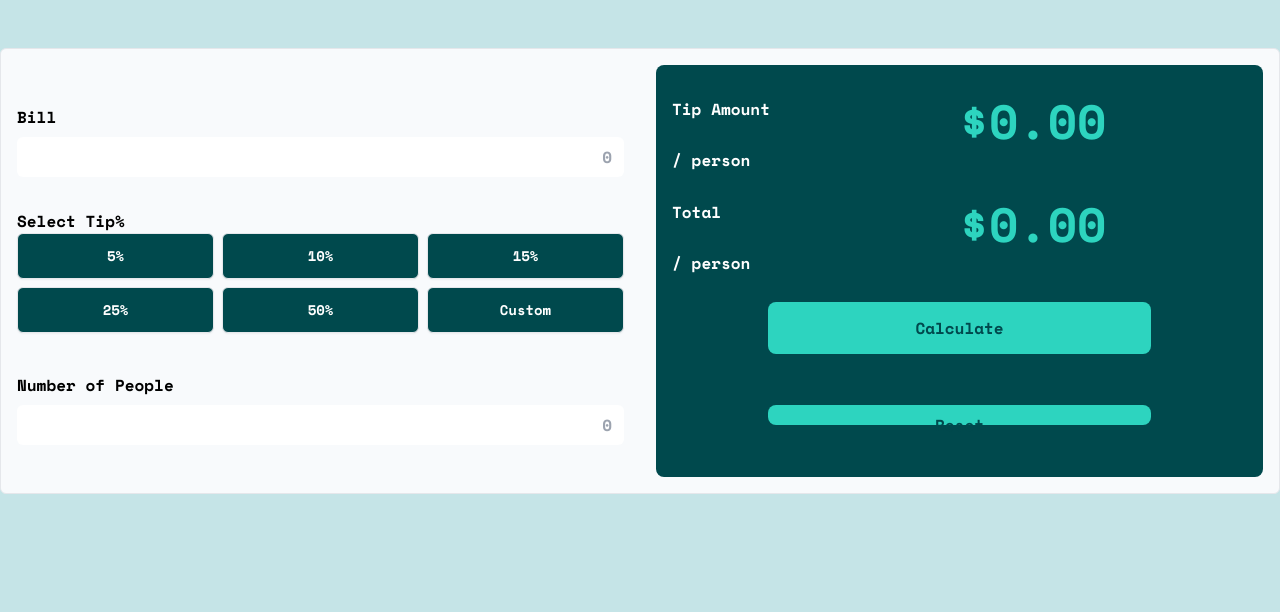
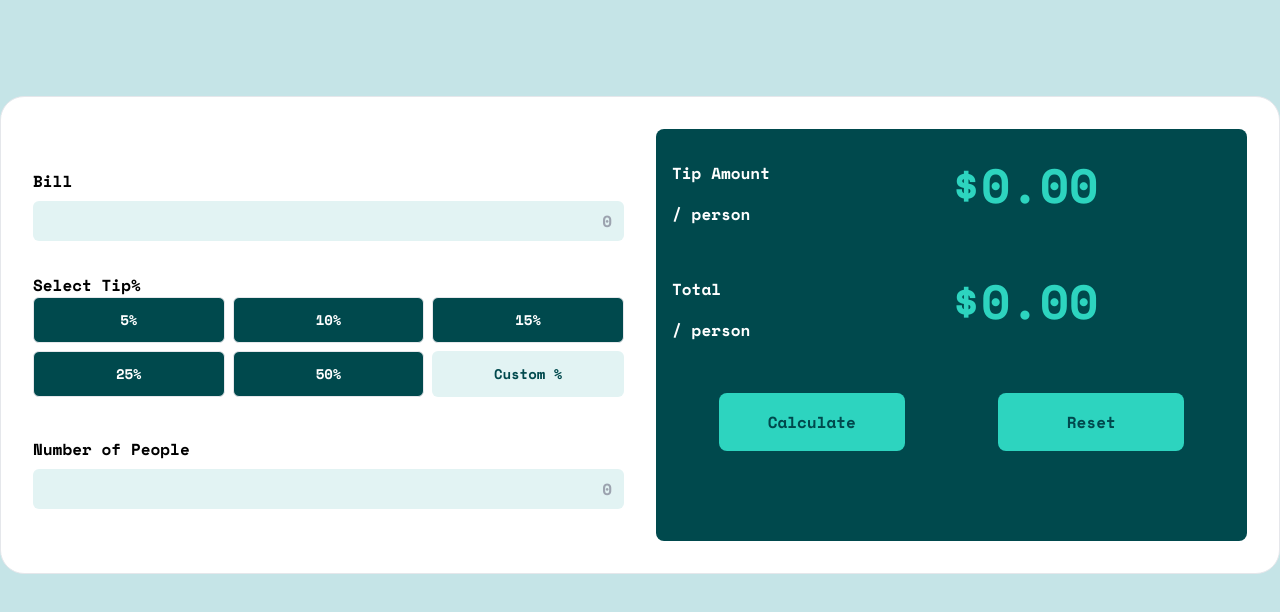
Before and after one commit to mynameisonoda/tip-calculator, a React (Create React App) app: page / in a window 1280 px wide. Shown: the top 612 px of the page. Built offline with nearby package versions, Linux system fonts and the light colour scheme.

Commit message:
Reformatted layout of buttons on right panel, made input fields more distinct and aligned with each other, made radio buttons a bit more interactive

```diff
--- a/package.json
+++ b/package.json
@@ -9,6 +9,11 @@
   "author": "",
   "license": "ISC",
   "dependencies": {
+    "@fortawesome/fontawesome-svg-core": "^6.2.1",
+    "@fortawesome/free-regular-svg-icons": "^6.2.1",
+    "@fortawesome/free-solid-svg-icons": "^6.2.1",
+    "@fortawesome/react-fontawesome": "^0.2.0",
+    "babel-plugin-macros": "^3.1.0",
     "react": "^18.2.0",
     "react-dom": "^18.2.0",
     "react-scripts": "^5.0.1",
--- a/public/index.html
+++ b/public/index.html
@@ -8,7 +8,7 @@
 
   <link rel="icon" type="image/png" sizes="32x32" href="./images/favicon-32x32.png">
 
-  <title>Frontend Mentor | Tip calculator app</title>
+  <title>Tip Calculator App</title>
   <style>
     @import url('https://fonts.googleapis.com/css2?family=Space+Mono:wght@700&display=swap');
     body {
--- /dev/null
+++ b/src/babel-plugin-macros.config.js
@@ -0,0 +1,5 @@
+module.exports = {
+    'fontawesome-svg-core': {
+      'license': 'free'
+    }
+  }
--- /dev/null
+++ b/src/babel.config.js
@@ -0,0 +1,5 @@
+module.exports = function (api) {
+    return {
+      plugins: ['macros'],
+    }
+  }
--- a/src/components/App.jsx
+++ b/src/components/App.jsx
@@ -1,16 +1,21 @@
 import React, { useState } from "react";
 import RadioButton from "./RadioButton";
+
+import { FontAwesomeIcon } from '@fortawesome/react-fontawesome';
+import { faDollarSign } from '@fortawesome/free-solid-svg-icons';
+import { faSolid } from '@fortawesome/fontawesome-svg-core/import.macro';
 
 function App() {
 
     //Handle bill amount, selected tip amount, and number of people
-    const [billInfo, setBillInfo] = useState({
+    const defaultBillInfo = {
         billAmount: "",
         selectedTip: "",
         numOfPeople: "",
-    });
+    };
+    const [billInfo, setBillInfo] = useState(defaultBillInfo);
+
     function handleChange(event) {
-
         const { name, value } = event.target;
 
         switch (name) {
@@ -65,24 +70,24 @@ function App() {
         });
     }
 
-    // NEXT: WORK ON RESET SCRIPT AND AESTHETICS
     function resetValues() {
-        document.getElementsByName("bill").value="0";
-        document.getElementsByName("tipPercent").value="0";
-        setPayment(() => {
-            return defaultPaymentInfo;
-        });
-        console.log(billInfo);
-        console.log(payment)
+        const billForm = document.getElementById("bill-form");
+
+        billForm.reset();
+
+        // Visually, form clears with above method but the values does not reset, below sets the values back to the default values
+        setBillInfo(() => { return defaultBillInfo });
+        setPayment(() => { return defaultPaymentInfo });
     }
 
     return (
-        <div className="container relative border rounded-md mx-auto my-12 px-4 py-4 bg-slate-50 grid grid-cols-2 gap-8">
+        <div className="container relative border rounded-3xl mx-auto my-24 px-8 py-8 bg-white grid grid-cols-2 gap-8">
             <section name="calculations">
-                <form action="">
+                <form id="bill-form">
                     <section name="bill-section" className="grid grid-rows-2 py-8">
                         <label htmlFor="bill" className="py-2">Bill</label>
-                        <input type="text" name="bill" placeholder="0" className="rounded-md text-right pr-3" onChange={handleChange} />
+                        <FontAwesomeIcon icon="fa-solid fa-dollar-sign" />
+                        <input type="text" id="bill" name="bill" placeholder="0" className="rounded-md text-right pr-3 bg-[#E2F3F3]" onChange={handleChange} />
                     </section>
 
                     <section name="tip-selection">
@@ -114,36 +119,39 @@ function App() {
                                 percent_value="0.5"
                                 handleChange={handleChange}
                             />
-                            <label className="flex border rounded-md py-3 px-4 items-center justify-center text-sm font-medium hover:bg-gray-50 focus:outline-none sm:flex-1 bg-[#00494d] shadow-sm text-white cursor-pointer">
-                                <input type="text" name="tipPercent" className="sr-only" />
-                                <span>Custom</span>
-                                <span className="pointer-events-none absolute -inset-px rounded-md" aria-hidden="true"></span>
-                            </label>
+                            <input type="text" name="tipPercent" placeholder="Custom %" className="flex border rounded-md py-3 px-4 text-sm text-center bg-[#E2F3F3] hover:bg-gray-50 border-transparent text-[#00494d] placeholder-[#00494d] cursor-pointer" />
                         </div>
                     </section>
 
                     <section className="grid grid-rows-2 py-8">
                         <label htmlFor="people-count" className="py-2">Number of People</label>
-                        <input type="text" name="peopleCount" placeholder="0" className="rounded-md text-right pr-3" onChange={handleChange} />
+                        <FontAwesomeIcon icon="fa-solid fa-dollar-sign" />
+                        <input type="text" name="peopleCount" id="peopleCount" placeholder="0" className="rounded-md text-right pr-3 bg-[#E2F3F3]" onChange={handleChange} />
                     </section>
-
                 </form>
             </section>
 
             <section name="results" className="grid grid-rows-3 bg-[#00494d] text-white px-4 py-8 rounded-lg">
                 <div className="grid grid-cols-2">
-                    <p>Tip Amount</p>
+                    <div className="grid grid-cols-1">
+                        <p>Tip Amount</p>
+                        <p>/ person</p>
+                    </div>
                     <p className="row-span-2 text-5xl text-teal-400">{payment.tipAmount}</p>
-                    <p>/ person</p>
                 </div>
 
                 <div className="grid grid-cols-2">
-                    <p>Total</p>
+                    <div className="grid grid-cols-1">
+                        <p>Total</p>
+                        <p>/ person</p>
+                    </div>
                     <p className="row-span-2 text-5xl text-teal-400">{payment.splitPayAmount}</p>
-                    <p>/ person</p>
+
                 </div>
-                <button className="mx-auto bg-teal-400 text-[#00494d] rounded-lg w-8/12 h-1/2 px-4 py-2" onClick={handleCalculation}>Calculate</button>
-                <button className="mx-auto bg-teal-400 text-[#00494d] rounded-lg w-8/12 h-1/2 px-4 py-2" onClick={resetValues}>Reset</button>
+                <div name="button-container" className="grid grid-cols-2">
+                    <button className="mx-auto bg-teal-400 text-[#00494d] rounded-lg w-8/12 h-1/2 px-4 py-2" onClick={handleCalculation}>Calculate</button>
+                    <button className="mx-auto bg-teal-400 text-[#00494d] rounded-lg w-8/12 h-1/2 px-4 py-2" onClick={resetValues}>Reset</button>
+                </div>
             </section>
         </div>
 
--- a/src/components/RadioButton.jsx
+++ b/src/components/RadioButton.jsx
@@ -2,10 +2,10 @@ import React from "react";
 
 function RadioButton(props) {
     return (
-        <label className="text-2xl flex border rounded-md py-3 px-4 items-center justify-center text-sm font-medium hover:bg-gray-50 focus:outline-none sm:flex-1 bg-[#00494d] shadow-sm text-white cursor-pointer">
-            <input type="radio" name="tipPercent" value={props.percent_value} className="sr-only" onChange={props.handleChange}/>
+        <label className="text-2xl flex border rounded-md py-3 px-4 items-center justify-center text-sm font-medium bg-[#00494d] hover:bg-[#c5e4e7] hover:text-[#00494d] peer-checked:bg-teal-400 text-white cursor-pointer">
+            <input type="radio" name="tipPercent" value={props.percent_value} className="sr-only" onChange={props.handleChange} />
             <span>{props.percent_text}</span>
-            <span className="pointer-events-none absolute rounded-md" aria-hidden="true"></span>
+            <span className="pointer-events-none absolute rounded-md"></span>
         </label>
     );
 }
```
Also changed, not shown: 1 other file (tests, documents, lock files or other folders).
